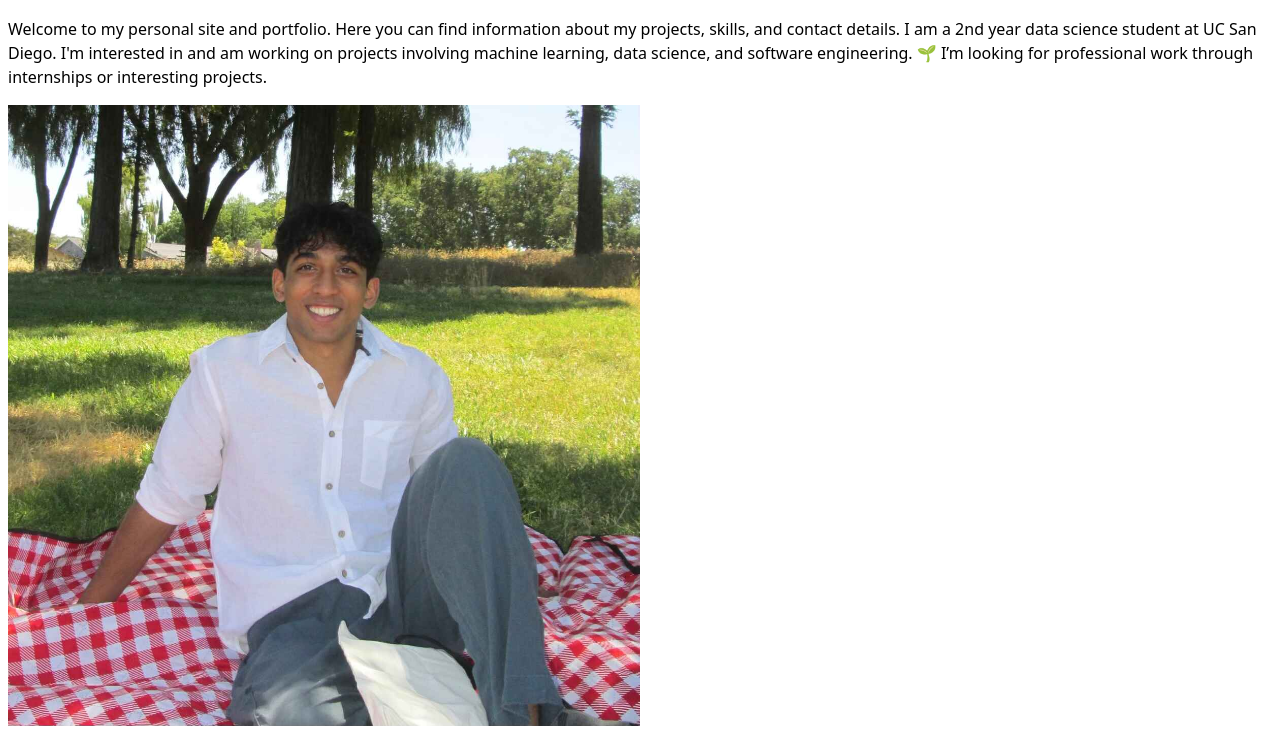
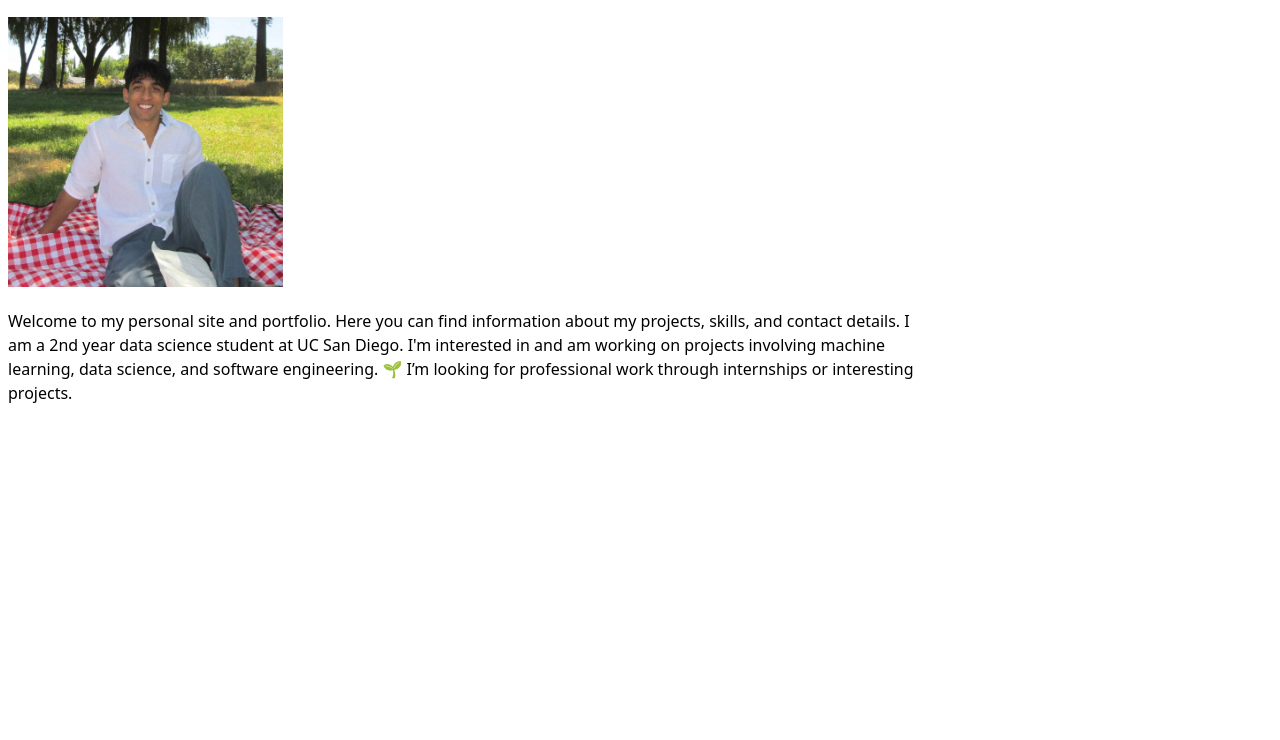
Before and after one commit to aathijmuthu/portfolio, a plain HTML site: page index.html in a window 1280 px wide. Shown: the part 195-935 px from the top of the page. After the commit the page ends 800 px from the top, so only its background shows below. Drawn offline with Linux system fonts and the light colour scheme.

Commit message:
finished step 1

```diff
--- a/index.html
+++ b/index.html
@@ -16,10 +16,11 @@
             <li><a href="resume/index.html">Resume</a></li>
         </ul>
     <h1>Aathi Muthu</h1>
+    <img src="images/IMG9_9311 (1).jpg" alt="Aathi Muthu headshot" style="width: 30%;height: auto;">
     <p>Welcome to my personal site and portfolio. Here you can find information about my projects, skills, and contact details.
      I am a 2nd year data science student at UC San Diego. I'm interested in and am working on projects involving machine learning, data science, and software engineering.
     🌱 I’m looking for professional work through internships or interesting projects.</p>
-    <img src="images/IMG9_9311 (1).jpg" alt="Aathi Muthu headshot" style="width: 50%;height: auto;">
+
 
 </body>
 </html>
--- a/styles.css
+++ b/styles.css
@@ -3,4 +3,7 @@ body {
          and use the OS’s UI font as the website font
        */
     font: 100%/1.5 system-ui;
+    max-width: 100ch;
+    margin-inline: max(lem, (100% - 100ch) / 2);
+
   }
```
